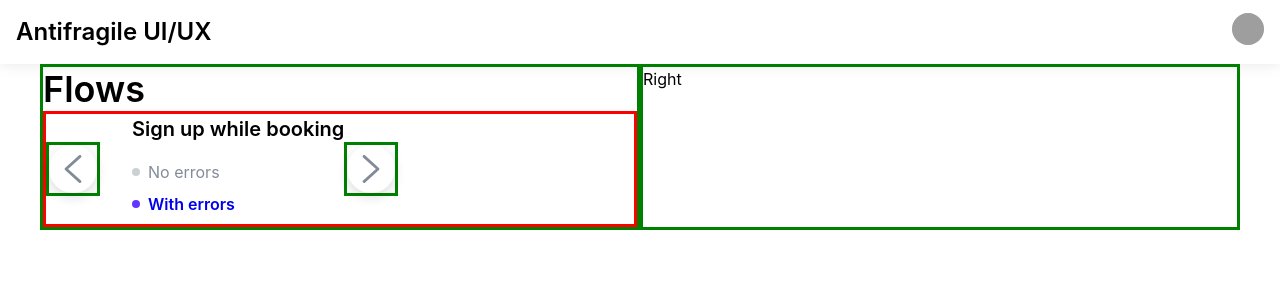
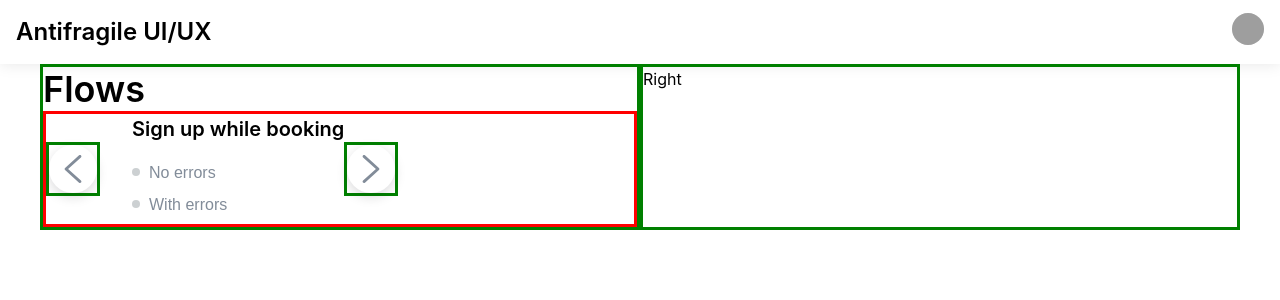
Before and after one commit to daninmotion/antifragile, a React (Create React App) app: page /video in a window 1280 px wide. Shown: the top 300 px of the page. Built offline with nearby package versions, Linux system fonts and the light colour scheme; grey boxes are pictures that could not be loaded.

Commit message:
cardvideo

```diff
--- a/src/components/Card/CardVideo/CardVideo.js
+++ b/src/components/Card/CardVideo/CardVideo.js
@@ -1,5 +1,5 @@
-import React from 'react';
-import {space, colors} from '../../../theme';
+import React, { Component } from 'react';
+import { space, colors } from '../../../theme';
 import CircleButton from '../../Buttons/CircleButton/CircleButton';
 
 import {
@@ -8,18 +8,22 @@ import {
   StyledSubTitle,
   StyledUlList,
   StyledLiTag,
-  StyledNavContainer
+  StyledNavContainer,
+  StyledButton
 } from './style';
 
-const CardVideo = (props) => (
+class CardVideo extends Component {
+
+  render() {
+    return (
       <StyledCardVideoContainer>
         <div style={{ border: 'solid green', width: '600px' }}>
           <div>
             <StyledTitle>Flows</StyledTitle>
             <div>
               <StyledNavContainer>
-            <div style={{marginRight: `${space[4]}`}}>
-              <div style={{border: 'solid green'}}>
+                <div style={{ marginRight: `${space[4]}` }}>
+                  <div style={{ border: 'solid green' }}>
                     <CircleButton
                       width="28"
                       height="28"
@@ -32,14 +36,14 @@ const CardVideo = (props) => (
                   <StyledSubTitle>Sign up while booking</StyledSubTitle>
                   <StyledUlList>
                     <StyledLiTag>
-                  <a href="/" className="locked">No errors</a>
+                      <StyledButton>No errors</StyledButton>
                     </StyledLiTag>
-                <StyledLiTag active>
-                  <a href="/" className="active">With errors</a>
+                    <StyledLiTag>
+                      <StyledButton>With errors</StyledButton>
                     </StyledLiTag>
                   </StyledUlList>
                 </div>
-            <div style={{border: 'solid green'}}>
+                <div style={{ border: 'solid green' }}>
                   <CircleButton
                     width="28"
                     height="28"
@@ -58,5 +62,7 @@ const CardVideo = (props) => (
         </div>
       </StyledCardVideoContainer >
     );
+  }
+};
 
 export default CardVideo;
--- a/src/components/Card/CardVideo/style.js
+++ b/src/components/Card/CardVideo/style.js
@@ -27,22 +27,76 @@ export const StyledUlList = styled.ul`
   margin-left: ${space[3]};
 `;
 
+// export const StyledLiTag = styled.li`
+//   list-style-type: none;
+//   /* font-weight: ${props => props.active ? `${fontWeight.bold}` : null}; */
+//   position: relative;
+//   margin-bottom: ${space[2]};
+
+//   button {
+//     text-decoration: none;
+//   }
+
+//   button:active {
+//     color: ${colors.purple02};
+//     color: ${props => props.active ? `${colors.purple02}` : `${colors.grey03}`}
+//   }
+
+//   button.active {
+//     font-weight: ${fontWeight.bold};
+//     font-size: ${fontSize[1]};
+//     color: ${colors.purple};
+//   }
+
+//   button.active::before {
+//     background: ${colors.purple};
+//     width: 8px;
+//     height: 8px;
+//     border-radius: 50%;
+//     content: " ";
+//     display: block;
+//     position: absolute;
+//     top: .5em;
+//     left: -1em;
+//   }
+
+//   button.locked {
+//     font-weight: normal;
+//     font-size: ${fontSize[1]};
+//     color: ${colors.grey03};
+//   }
+
+//   button.locked::before {
+//     background: ${colors.grey02};
+//     width: 8px;
+//     height: 8px;
+//     border-radius: 50%;
+//     content: " ";
+//     display: block;
+//     position: absolute;
+//     top: .5em;
+//     left: -1em;
+//   }
+// `;
+
+
+
+
 export const StyledLiTag = styled.li`
   list-style-type: none;
-  font-weight: ${props => props.active ? `${fontWeight.bold}` : null};
+  /* font-weight: ${props => props.active ? `${fontWeight.bold}` : null}; */
   position: relative;
   margin-bottom: ${space[2]};
+`;
 
-  a {
-    text-decoration: none;
-  }
+export const StyledButton = styled.button`
+  text-decoration: none;
+  font-size: ${fontSize[1]};
+  color: ${props => props.play ? `${colors.purple}` : `${colors.grey03}`};
+  font-weight: ${props => props.play ? `${fontWeight.bold}` : 'normal' };
 
-  a:active {
-    color: ${colors.purple02};
-  }
-
-  a.active::before {
-    background: ${colors.purple};
+  ::before {
+    background: ${props => props.play ? `${colors.purple}` : `${colors.grey02}` };
     width: 8px;
     height: 8px;
     border-radius: 50%;
@@ -52,25 +106,7 @@ export const StyledLiTag = styled.li`
     top: .5em;
     left: -1em;
   }
-
-  a.locked {
-    font-weight: normal;
-    font-size: ${fontSize[1]};
-    color: ${colors.grey03};
-  }
-
-  a.locked::before {
-    background: ${colors.grey02};
-    width: 8px;
-    height: 8px;
-    border-radius: 50%;
-    content: " ";
-    display: block;
-    position: absolute;
-    top: .5em;
-    left: -1em;
-  }
-`;
+`
 
 export const StyledNavContainer = styled.div`
   border: solid red;
--- a/src/containers/Video/Video.js
+++ b/src/containers/Video/Video.js
@@ -7,11 +7,12 @@ class Video extends Component {
     return (
       <React.Fragment>
         <StyledCardVideoContainer>
-          <CardVideo />
+          <CardVideo
+          />
         </StyledCardVideoContainer>
       </React.Fragment>
     );
   }
-}
+};
 
 export default Video;
```
Lines whose indentation alone changed are shown as unchanged.
